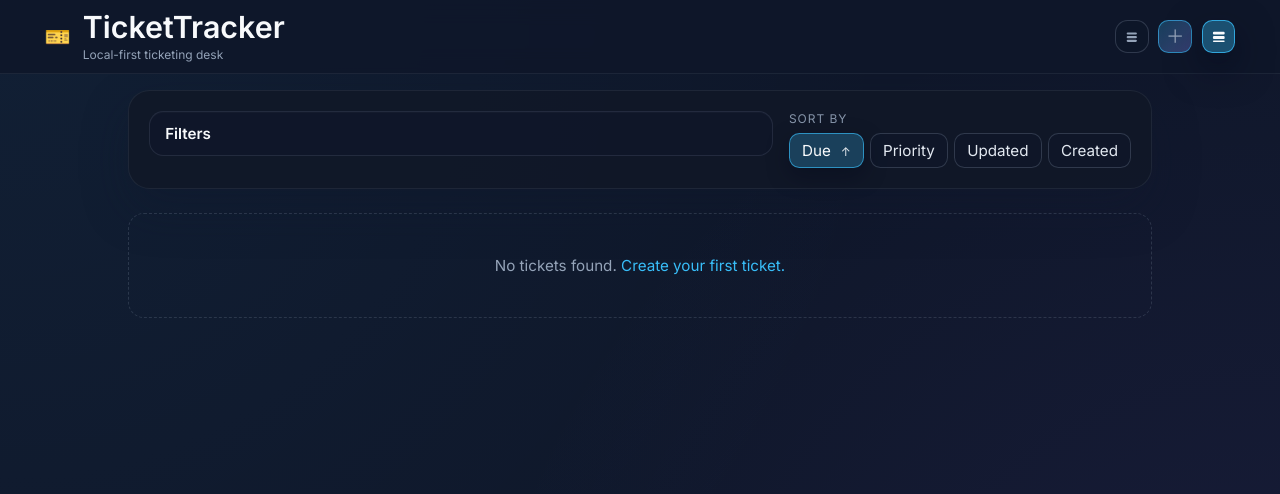
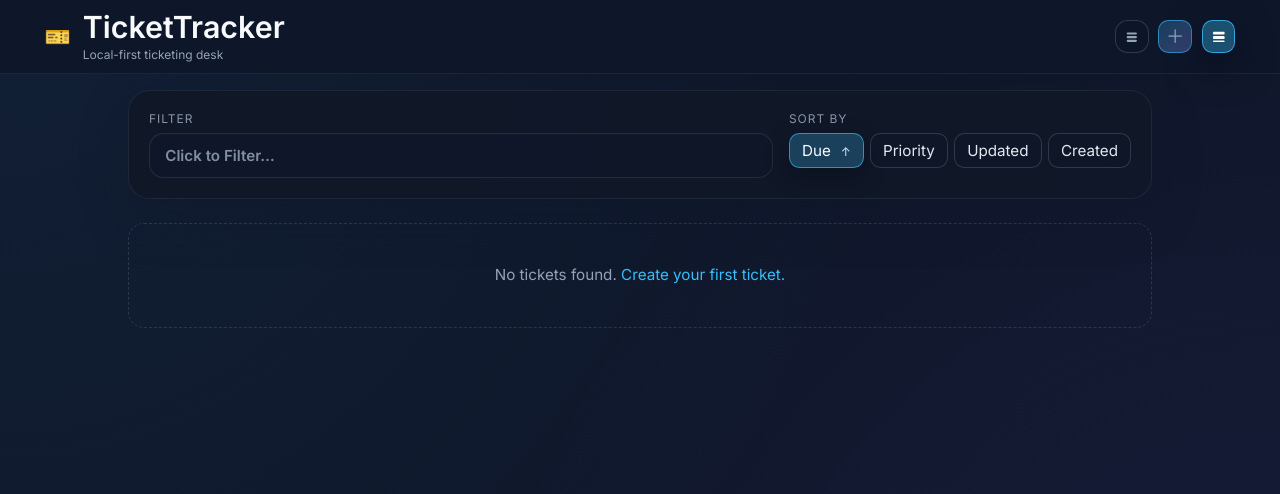
Before and after one commit to rinc3w1nd/TicketTracker, a Flask app: page / in a window 1280 px wide. Shown: the top 494 px of the page. Run offline with Flask 3, Linux system fonts and the light colour scheme; data that the repository does not hold is empty.

Commit message:
Align filter controls with sort styling

```diff
--- a/static/css/styles.css
+++ b/static/css/styles.css
@@ -243,6 +243,10 @@ body.compact .filter-toolbar {
   gap: 1rem;
 }
 
+body.compact .filter-controls {
+  gap: 0.45rem;
+}
+
 body.compact .filter-collapsible {
   padding: 0.75rem 0.95rem;
   border-radius: 0.9rem;
@@ -452,8 +456,16 @@ body.compact .app-footer {
   justify-content: space-between;
 }
 
+.filter-controls {
+  flex: 1 1 360px;
+  display: flex;
+  flex-direction: column;
+  align-items: flex-start;
+  gap: 0.6rem;
+}
+
 .filter-collapsible {
-  flex: 1 1 360px;
+  width: 100%;
   border: 1px solid rgba(148, 163, 184, 0.15);
   border-radius: 1rem;
   padding: 0.85rem 1.1rem;
@@ -468,7 +480,8 @@ body.compact .app-footer {
   gap: 0.5rem;
   cursor: pointer;
   font-weight: 600;
-  color: #f8fafc;
+  color: rgba(148, 163, 184, 0.85);
+  transition: color 0.2s ease;
 }
 
 .filter-collapsible > summary:focus-visible {
@@ -479,6 +492,29 @@ body.compact .app-footer {
 
 .filter-collapsible > summary::-webkit-details-marker {
   display: none;
+}
+
+.filter-collapsible[open] > summary,
+.filter-collapsible[data-has-active='true'] > summary {
+  color: #f8fafc;
+}
+
+.filter-toggle-text {
+  display: inline-flex;
+  align-items: center;
+  gap: 0.25rem;
+}
+
+.filter-toggle-state--open {
+  display: none;
+}
+
+.filter-collapsible[open] .filter-toggle-state--closed {
+  display: none;
+}
+
+.filter-collapsible[open] .filter-toggle-state--open {
+  display: inline;
 }
 
 .filter-collapsible[open] {
@@ -532,6 +568,7 @@ body.compact .filter-fields .filter-actions {
   min-width: 220px;
 }
 
+.filter-label,
 .sort-label {
   font-size: 0.75rem;
   letter-spacing: 0.08em;
--- a/templates/index.html
+++ b/templates/index.html
@@ -7,6 +7,8 @@
   <form method="get" class="filter-form" data-filter-form>
     <input type="hidden" name="compact" value="{{ compact_value }}" />
     <div class="filter-toolbar">
+      <div class="filter-controls">
+        <span class="filter-label">Filter</span>
         <details
           class="filter-collapsible"
           data-filter-collapsible
@@ -14,7 +16,10 @@
           {% if filters.has_active_filters %}open{% endif %}
         >
           <summary class="filter-toggle">
-          <span>Filters</span>
+            <span class="filter-toggle-text">
+              <span class="filter-toggle-state filter-toggle-state--closed">Click to Filter…</span>
+              <span class="filter-toggle-state filter-toggle-state--open">Filter Options</span>
+            </span>
             {% if filters.has_active_filters %}
               <span class="filter-indicator" aria-hidden="true">•</span>
               <span class="sr-only">Active filters applied</span>
@@ -66,6 +71,7 @@
             </div>
           </div>
         </details>
+      </div>
       <div class="sort-controls" data-sort-controls>
         <span class="sort-label">Sort by</span>
         <div class="sort-button-group" role="group" aria-label="Sort tickets">
```
Lines whose indentation alone changed are shown as unchanged.
